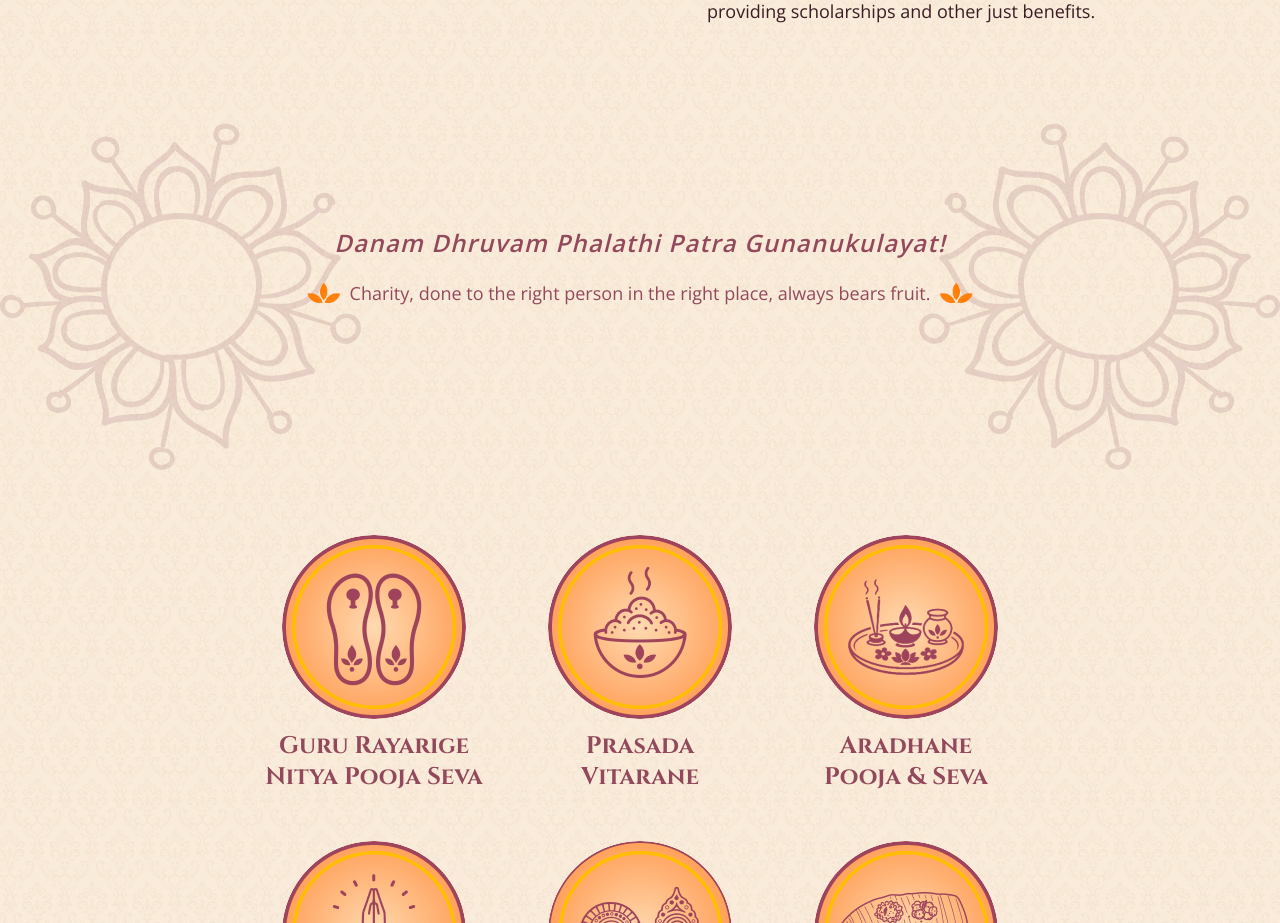
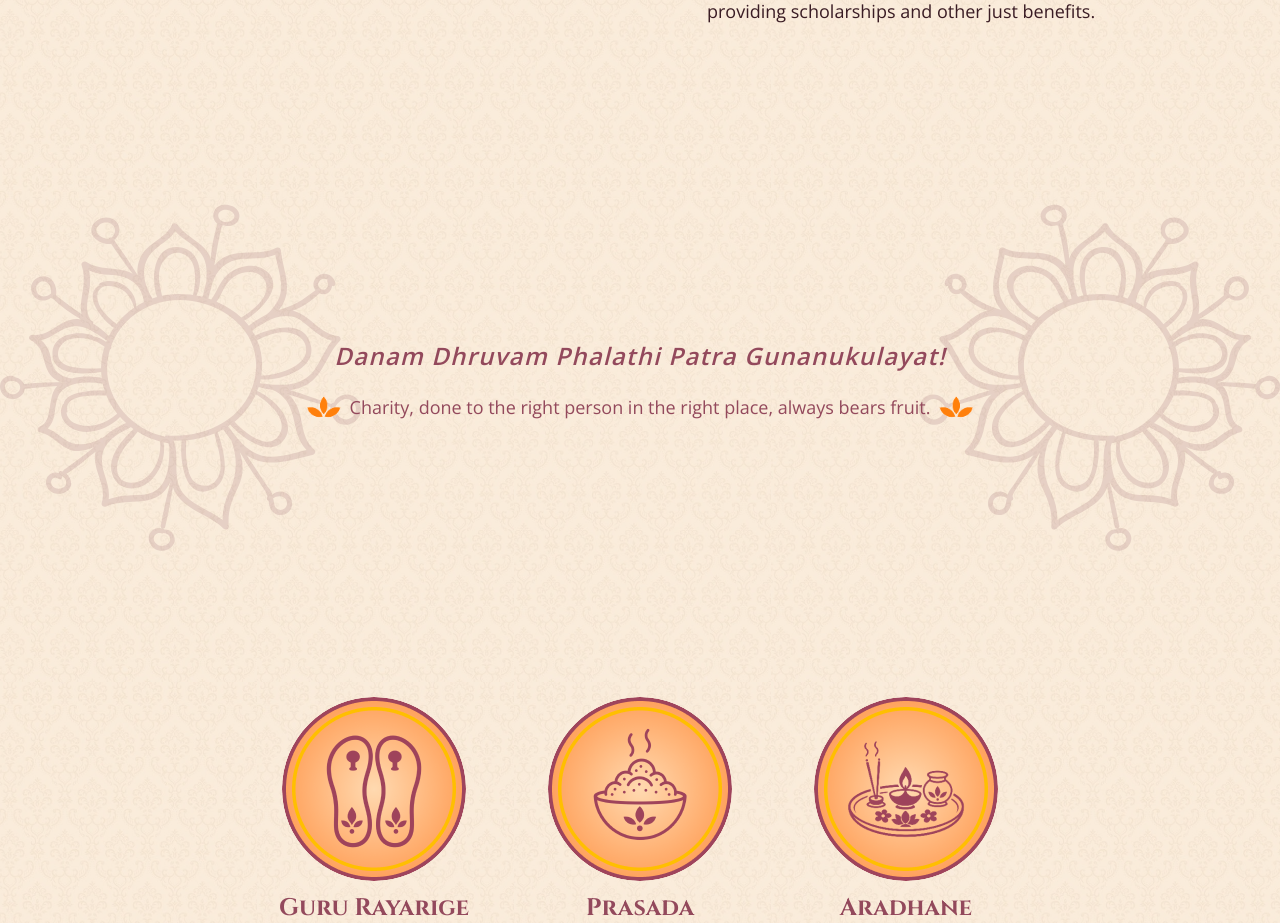
Before and after one commit to vikki-vikas/Rayara-Sannidhi, a Next.js app: page /en in a window 1280 px wide. Shown: the part 860-1783 px from the top of the page. Built offline with nearby package versions, Linux system fonts and the light colour scheme; what @radix-ui/themes would draw is missing.

Commit message:
updated the social links

```diff
--- a/src/components/QuoteBanner.tsx
+++ b/src/components/QuoteBanner.tsx
@@ -8,7 +8,7 @@ export function QuoteBanner({ dict }: { dict: Dictionary }) {
     "var(--font-open-sans), var(--font-noto-kannada), Arial, sans-serif";
 
   return (
-    <section className="relative flex w-full flex-col items-start gap-[10px] overflow-hidden px-5 py-10 sm:px-6 sm:py-16 lg:min-h-[347.597px] lg:px-[60px] lg:py-[101px]">
+    <section className="relative flex w-full flex-col items-start gap-[10px] overflow-hidden px-5 py-10 sm:px-6 sm:py-16 lg:min-h-[510px] lg:justify-center lg:px-[60px] lg:py-[101px]">
       {/* Figma node 237:21 — flex items-center justify-between, two 363x347.597
           flower boxes flush to each edge, right one mirrored, at 15% opacity */}
       <div
```
